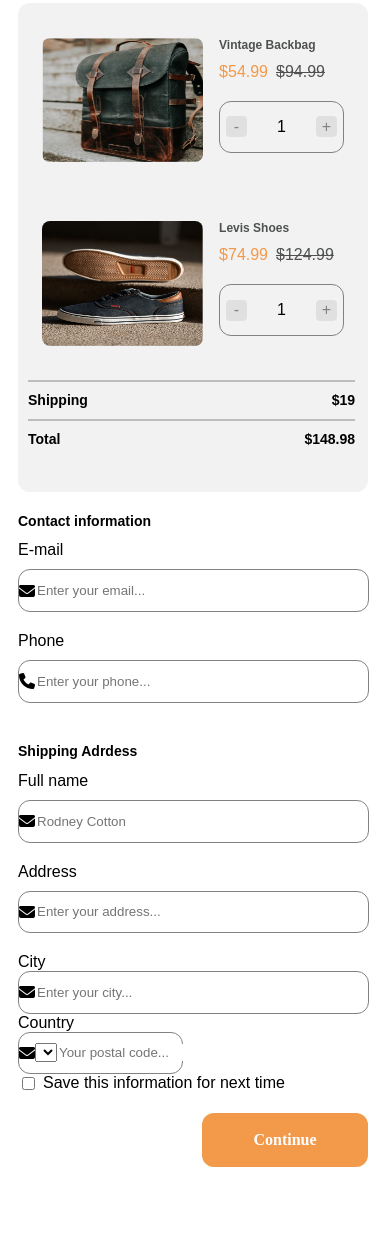
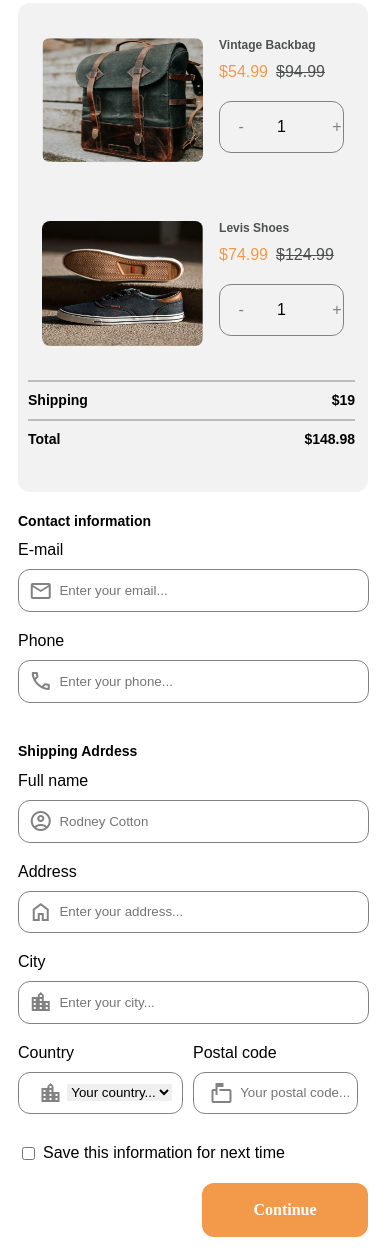
Before and after one commit to anfemoca19/ChekoutPruebaTecnica, a plain HTML site: page index.html in a window 390 px wide. Shown: the part 98-1355 px from the top of the page. Before the commit the page ends 1265 px from the top, so only its background shows below. Drawn offline with nearby package versions, Linux system fonts and the light colour scheme.

Commit message:
se finaliza la vista mobile

```diff
--- a/index.html
+++ b/index.html
@@ -4,7 +4,7 @@
   <meta charset="UTF-8">
   <meta http-equiv="X-UA-Compatible" content="IE=edge">
   <meta name="viewport" content="width=device-width, initial-scale=1.0">
-
+  <link rel="stylesheet" href="https://fonts.googleapis.com/css2?family=Material+Symbols+Outlined:opsz,wght,FILL,GRAD@20..48,100..700,0..1,-50..200" />
   <link rel="stylesheet" href="style.css"/>
   <title>Checkout</title>
 </head>
@@ -12,7 +12,154 @@
   <header>
     <h1 class="title">Checkout</h1>
   </header>
-  <main>
+  <main class="mobile">
+    <section >
+      <div class="container-grey">
+        <div>
+          <div class="container-product-one">
+            <div>
+              <img  class ="photo" src="/imagenes/photo1.png" alt="vintageBackbag">
+            </div>
+            <div class="container-data-item">
+              <div class="container-value-item">
+                <span class="style-text-color style-subtitle" >Vintage Backbag</span>
+                <div class="container-numbers">
+                  <span class="orange-style">$54.99</span>
+                  <span class="style-line-number style-text-color">$94.99</span>
+                </div>
+              </div>
+              <div class="container-sum-item">
+                <span class="style-type-icon">-</span>
+                <span>1</span>
+                <span class="style-type-icon">+</span>
+              </div>
+            </div>
+          </div>
+          <div class="container-product-one">
+            <div>
+              <img  class ="photo" src="/imagenes/photo2.png" alt="vintageBackbag">
+            </div>
+            <div class="container-data-item">
+              <div class="container-value-item">
+                <span class="style-text-color style-subtitle" >Levis Shoes</span>
+                <div class="container-numbers">
+                  <span class="orange-style">$74.99</span>
+                  <span class="style-line-number style-text-color">$124.99</span>
+                </div>
+              </div>
+              <div class="container-sum-item">
+                <span class="style-type-icon">-</span>
+                <span>1</span>
+                <span class="style-type-icon">+</span>
+              </div>
+            </div>
+          </div>
+        </div>
+        <div class="container-totals">
+          <span class="linea"></span>
+          <div class="container-shipping">
+            <span>Shipping</span>
+            <span>$19</span>
+          </div>
+          <span class="linea"></span>
+          <div class="container-shipping">
+            <span>Total</span>
+            <span>$148.98</span>
+          </div>
+        </div>
+      </div>
+    </section>
+    <section>
+      <div class="container-information-person">
+        <span class="title-secundary">Contact information</span>
+        <form action="">
+          <div class="container-email">
+            <label for="">E-mail</label>
+            <div class="style-input">
+              <span class="material-symbols-outlined style-type-icon  ">
+                mail
+                </span>
+              <input  class="input" type="text" placeholder="Enter your email...">
+            </div>
+          </div>
+          <div class="container-phone">
+            <label for="">Phone</label>
+            <div class="style-input">
+              <span class="material-symbols-outlined style-type-icon  ">
+                call
+                </span>
+              <input  class="input" type="text" placeholder="Enter your phone...">
+            </div>
+          </div>
+        </form>
+      </div>
+    </section>
+    <section>
+      <div class="container-information-person">
+        <span class="title-secundary">Shipping Adrdess</span>
+        <form action="">
+          <div class="container-name">
+            <label for="">Full name</label>
+            <div class="style-input">
+              <span class="material-symbols-outlined style-type-icon ">
+                account_circle
+                </span>
+              <input  class="input" type="text" placeholder="Rodney Cotton">
+            </div>
+          </div>
+          <div class="container-address">
+            <label for="">Address</label>
+            <div class="style-input">
+              <span class="material-symbols-outlined style-type-icon">
+                home
+                </span>
+              <input  class="input" type="text" placeholder="Enter your address...">
+            </div>
+          </div>
+          <div class="container-city">
+            <label for="">City</label>
+            <div class="style-input">
+              <span class="material-symbols-outlined style-type-icon">
+                location_city
+                </span>
+              <input  class="input" type="text" placeholder="Enter your city...">
+            </div>
+          </div>
+          <div class="container-country-postal">
+            <div class="container-country">
+              <label for="">Country</label>
+              <div class="style-input-small">
+                <span class="material-symbols-outlined style-type-icon">
+                  location_city
+                  </span>
+                <select class="input" name="select">
+                  <option value="value1">Your country...</option>
+                </select>
+              </div>
+            </div>
+            <div class="container-postal">
+              <label for="">Postal code</label>
+              <div class="style-input-small">
+                <span class="material-symbols-outlined style-type-icon">
+                  markunread_mailbox
+                  </span>
+                <input  class="input-small" type="text" placeholder="Your postal code...">
+              </div>
+            </div>
+          </div>
+          <div class="container-checkbox">
+            <input type="checkbox">
+            <span>Save this information for next time</span>
+          </div>
+          <div class="container-button">
+            <div></div>
+            <button class="style-button">Continue</button>
+          </div>
+        </form>
+      </div>
+    </section>
+</main>
+<main class="web">
   <section >
     <div class="container-grey">
       <div>
@@ -120,7 +267,7 @@
             <label for="">Country</label>
             <div class="style-input-small">
               <i class="fa-solid fa-envelope"></i>
-                <select  class="" type="" placeholder="Your country...">
+              <input  class="" type="" placeholder="Your country...">
             </div>
           </div>
           <div class="container-postal">
--- a/style.css
+++ b/style.css
@@ -8,6 +8,9 @@ body {
 /* vrs Mobile */
 
 @media (max-width: 1250px) {
+  .web {
+    display: none;
+  }
   .title {
     position: absolute;
     width: 123px;
@@ -99,10 +102,10 @@ body {
     display: flex;
     align-items: center;
     justify-content: center;
-    width: 21.2px;
-    height: 21.2px;
+    width: 13.49px;
+    height: 13.49px;
     color: #828282;
-    background: #e0e0e0;
+    margin-left: 15px;
     border-radius: 4px;
   }
 
@@ -162,6 +165,7 @@ body {
     border-radius: 12px;
     width: 349.25px;
     height: 40.56px;
+    gap: 10px;
   }
 
   .icon-style {
@@ -174,42 +178,56 @@ body {
   .container-email,
   .container-phone,
   .container-address,
-  .container-name {
+  .container-name,
+  .container-city,
+  .container-country,
+  .container-postal {
     display: flex;
     flex-direction: column;
     gap: 10px;
     margin-bottom: 20px;
   }
 
+  /* inputs pequeños */
   .container-country-postal {
     display: flex;
     flex-direction: row;
     gap: 10px;
+    margin-top: 20px;
   }
 
   .style-input-small {
     display: flex;
     flex-direction: row;
-    justify-content: flex-start;
+    justify-content: center;
     align-items: center;
     border: 1px solid #828282;
     border-radius: 12px;
     width: 162.98px;
     height: 40.56px;
+    gap: 10px;
   }
 
+  .input-small {
+    border: none;
+    width: 109px;
+  }
+  /* Checbos input */
   .container-checkbox {
     display: flex;
     flex-direction: row;
     gap: 5px;
+    margin-top: 10px;
   }
 
+  /* button continue */
   .container-button {
     display: flex;
     flex-direction: row;
     align-content: flex-end;
     justify-content: flex-end;
     margin-top: 20px;
+    margin-bottom: 20px;
   }
 
   .style-button {
@@ -229,3 +247,9 @@ body {
     border: none;
   }
 }
+
+@media (min-width: 1250px) {
+  .mobile {
+    display: none;
+  }
+}
```
Also changed, not shown: imagenes/mail_FILL0_wght400_GRAD0_opsz48.svg (added). Lines whose indentation alone changed are shown as unchanged.
